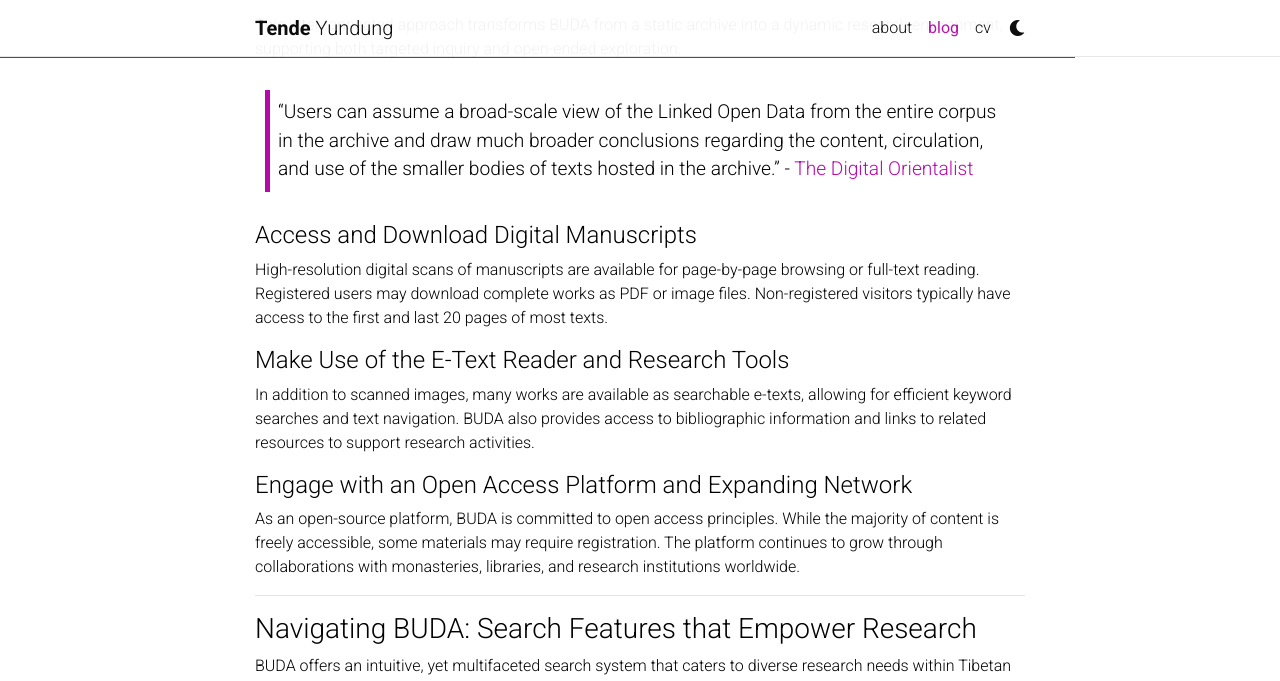
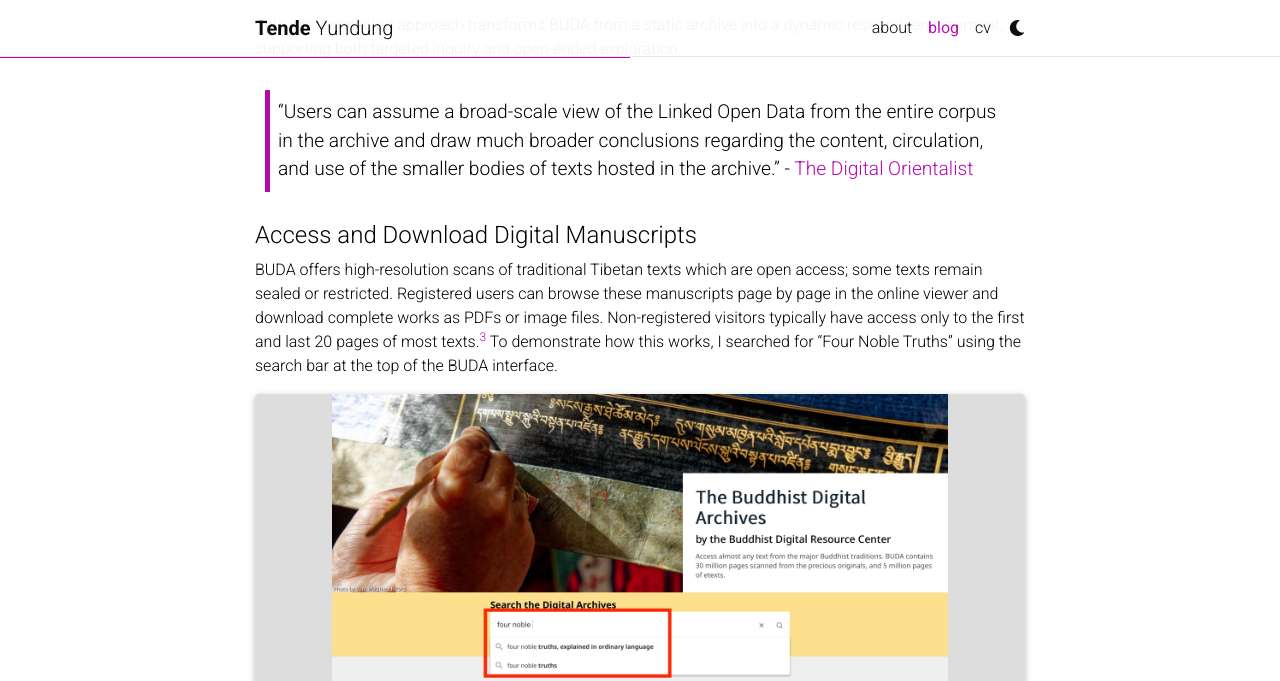
Before and after one commit to yundung/yundung.github.io, a Jekyll site: the page built from _posts/2025-04-11-BUDA.md, in a window 1280 px wide and 1400 px high, scrolled down 4498 px. Shown: the top 681 px of the window. Built offline with Jekyll 4.4.1, drawn with Linux system fonts in a browser that asks for light colours; full-size pictures stand in for the smaller copies a plugin makes; comment, search, counter and statistics services are not loaded; a style sheet for code colours, icons or effects is not loaded; some of the changed text lies outside the part shown.

Commit message:
Second blogpost images added

```diff
--- a/_posts/2025-04-11-BUDA.md
+++ b/_posts/2025-04-11-BUDA.md
@@ -126,12 +126,92 @@
 
 #### Access and Download Digital Manuscripts
 
-High-resolution digital scans of manuscripts are available for page-by-page browsing or full-text reading. Registered users may download complete works as PDF or image files. Non-registered visitors typically have access to the first and last 20 pages of most texts.
+BUDA offers high-resolution scans of traditional Tibetan texts which are open access; some texts remain sealed or restricted. Registered users can browse these manuscripts page by page in the online viewer and download complete works as PDFs or image files. Non-registered visitors typically have access only to the first and last 20 pages of most texts.[^3]
+To demonstrate how this works, I searched for “Four Noble Truths” using the search bar at the top of the BUDA interface.
+
+<div class="row mt-3">
+    <div class="col-sm mt-3 mt-md-0">
+        {% include figure.html path="assets/img/buda-04-manuscript-1.jpeg" class="img-fluid rounded z-depth-1" zoomable=true %}
+    </div>
+</div>
+<div class="caption">
+    The BUDA homepage with “Four Noble Truths” entered into the search bar
+</div>
+
+
+To narrow down the results, I used the filter panel on the left and selected “Woodblock” under Print Method. This helped me find traditional, horizontal woodblock-printed texts rather than modern book-style editions.
+
+<div class="row mt-3">
+    <div class="col-sm mt-3 mt-md-0">
+        {% include figure.html path="assets/img/buda-04-manuscript-2.jpeg" class="img-fluid rounded z-depth-1" zoomable=true %}
+    </div>
+</div>
+<div class="caption">
+    The filter menu with “Woodblock” selected under Print Method
+</div>
+
+
+From the refined list of results, I chose the fifth entry, which looked the most relevant.
+
+<div class="row mt-3">
+    <div class="col-sm mt-3 mt-md-0">
+        {% include figure.html path="assets/img/buda-04-manuscript-3.jpeg" class="img-fluid rounded z-depth-1" zoomable=true %}
+    </div>
+</div>
+<div class="caption">
+    The list of search results, highlighting the fifth item
+</div>
+
+
+Clicking on the title opened the manuscript in BUDA’s Viewer, where I could scroll through the scanned pages in high quality. Because I was logged in, I also had the option to download the full text as a PDF or as a set of image files.
+
+<div class="row mt-3">
+    <div class="col-sm mt-3 mt-md-0">
+        {% include figure.html path="assets/img/buda-04-manuscript-0.jpeg" class="img-fluid rounded z-depth-1" zoomable=true %}
+    </div>
+</div>
+<div class="caption">
+    The BUDA Viewer showing the scanned manuscript, with the download options visible
+</div>
 
 
 #### Make Use of the E-Text Reader and Research Tools
 
-In addition to scanned images, many works are available as searchable e-texts, allowing for efficient keyword searches and text navigation. BUDA also provides access to bibliographic information and links to related resources to support research activities.
+In addition to scanned images, many works on BUDA are also available as searchable e-texts. This allows for efficient keyword searches, easier navigation, and deeper study of the text content.
+
+To give an example, I entered “Dalai Lama” into the search bar.
+Then, under the Etext filter on the left, I selected “has e-text of any quality” to make sure the results would include texts with digital versions. I chose the first result, which is a collected works volume of the Fifth Dalai Lama—not because of the topic, but because its e-text was marked as excellent quality. The only higher level is “best quality.”
+
+<div class="row mt-3">
+    <div class="col-sm mt-3 mt-md-0">
+        {% include figure.html path="assets/img/buda-05-etext-1.jpeg" class="img-fluid rounded z-depth-1" zoomable=true %}
+    </div>
+</div>
+<div class="caption">
+    Search for "Dalai Lama" with e-text filter applied
+</div>
+
+As seen in the screenshot, clicking the small information icon reveals that the e-text was
+>“automatically created with OCR (Optical Character Recognition) and reviewed.”
+This is an important detail, because it means the text is clean and searchable, which is essential for scholars and practitioners who rely on precise word searches and tagging.
+
+Next, I clicked Open in Etext Viewer.
+
+In the upper-right corner of the Viewer, I typed in a keyword in Wylie, the transcription system used for Tibetan. I searched for “rdzogs chen” (Dzogchen), which is a central tradition of teaching in Tibetan Buddhism. This gave me several search results.
+
+<div class="row mt-3">
+    <div class="col-sm mt-3 mt-md-0">
+        {% include figure.html path="assets/img/buda-05-etext-0.jpeg" class="img-fluid rounded z-depth-1" zoomable=true %}
+    </div>
+</div>
+<div class="caption">
+    Matched view of scanned page and e-text showing “rdzogs chen” highlighted
+</div>
+
+By clicking on one of the hits, the Viewer showed me the corresponding scanned page on the left and the highlighted e-text on the right.
+
+This side-by-side view of the scanned image and the reviewed e-text makes it much easier to study, search, and cross-reference Tibetan manuscripts with precision and confidence.
+
 
 #### Engage with an Open Access Platform and Expanding Network
 
@@ -170,3 +250,4 @@
 
 [^1]:  [https://www.bdrc.io/buda-archive/](https://www.bdrc.io/buda-archive/)
 [^2]: [https://digitalorientalist.com/2021/03/03/images-of-the-buda-digital-archives-and-the-future-of-research-using-linked-open-data/](https://digitalorientalist.com/2021/03/03/images-of-the-buda-digital-archives-and-the-future-of-research-using-linked-open-data/)
+[^3]: [https://www.bdrc.io/access-policies/](https://www.bdrc.io/access-policies/)
```
Also changed, not shown: _pages/about.md (+2 -2 lines), assets/img/buda-04-manuscript-1.jpeg (added), assets/img/buda-04-manuscript-2.jpeg (added), assets/img/buda-04-manuscript-3.jpeg (added), assets/img/buda-05-etext-0.jpeg (added), assets/img/buda-05-etext-1.jpeg (added), 1 other file.
